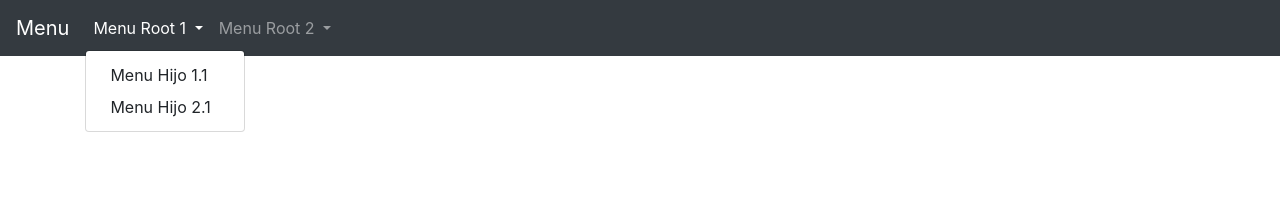
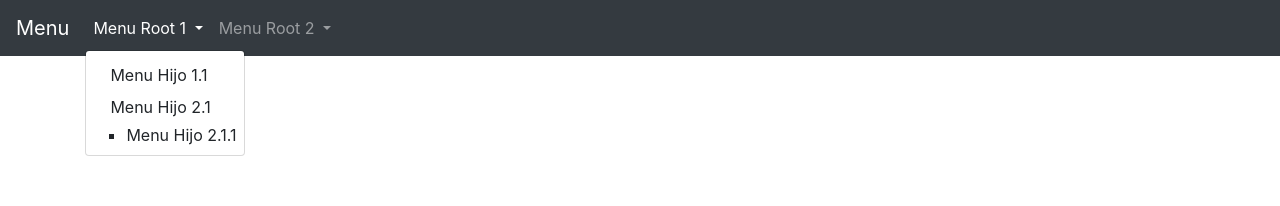
Before and after one commit to rychdaniels/navBar, an Angular app: page / in a window 1280 px wide. Both pictures are taken after a click on the button "Menu Root 1". Shown: the top 206 px of the page. Built offline with nearby package versions, Linux system fonts and the light colour scheme.

Commit message:
Se muestra el nivel mas profundo en el menu

```diff
--- a/src/app/menu/menu.component.html
+++ b/src/app/menu/menu.component.html
@@ -16,13 +16,17 @@
           <a  class="nav-link dropdown-toggle" href="#" id="navbarDropdown" role="button" data-toggle="dropdown" aria-haspopup="true" aria-expanded="false">
             {{ item.nombre }}
           </a>
-          <div *ngIf="item.menus" class="dropdown-menu" aria-labelledby="navbarDropdown">
-            <li *ngFor="let menu of item.menus">
-              <a class="dropdown-item" href="#">{{ menu.nombre }}</a>
-
+          <ul *ngIf="item.menus" class="dropdown-menu">
+            <li class="nav-item dropdown" *ngFor=" let menu of item.menus; let i = index">
+              <a  class="dropdown-item" href="#" id="navbarDropdown" role="button" data-toggle="dropdown" aria-haspopup="true" aria-expanded="false">
+                {{ menu.nombre }}
+              </a>
+              <ul *ngIf="menu.menus" >
+                <li>{{infoMenuService.info.menusroots[0].menus[1].menus[0].nombre}}</li>
+              </ul>
 
             </li>
-          </div>
+          </ul>
 
 
 
--- a/src/app/services/informacion.service.ts
+++ b/src/app/services/informacion.service.ts
@@ -1,8 +1,8 @@
 import { Injectable } from '@angular/core';
 import { HttpClient } from '@angular/common/http';
 
-//Usamos las interfaces creadas
-import { RootObject, Menusroot, Menu  } from '../interfaces/menu.interface';
+// Usamos las interfaces creadas
+import { RootObject, Menusroot } from '../interfaces/menu.interface';
 
 @Injectable({
   providedIn: 'root'
@@ -11,9 +11,6 @@ export class InformacionService {
 
   // Se guarda la informacion de los menus
   info: RootObject = {};
-  infoMenuRoot: Menusroot = {};
-  menu: Menu = {};
-
 
   constructor( private http: HttpClient ) {
 
@@ -22,8 +19,8 @@ export class InformacionService {
       .subscribe( (resp: RootObject) => {
         this.info = resp;
 
+        console.log(this.info.menusroots[0].menus[1].menus[0].nombre);
 
-        console.log(this.info);
 
       });
   }
```
Also changed, not shown: src/app/interfaces/menu.interface.ts (+1 -7 lines).
